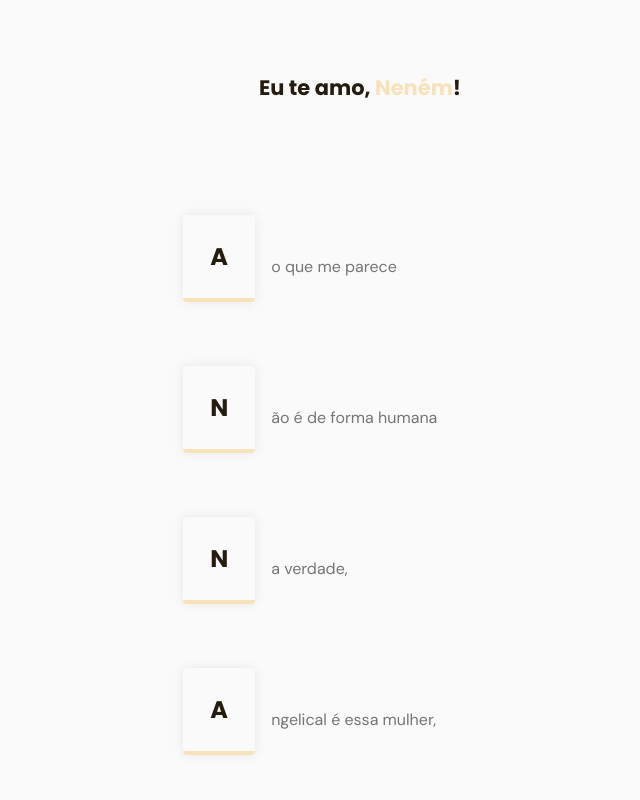
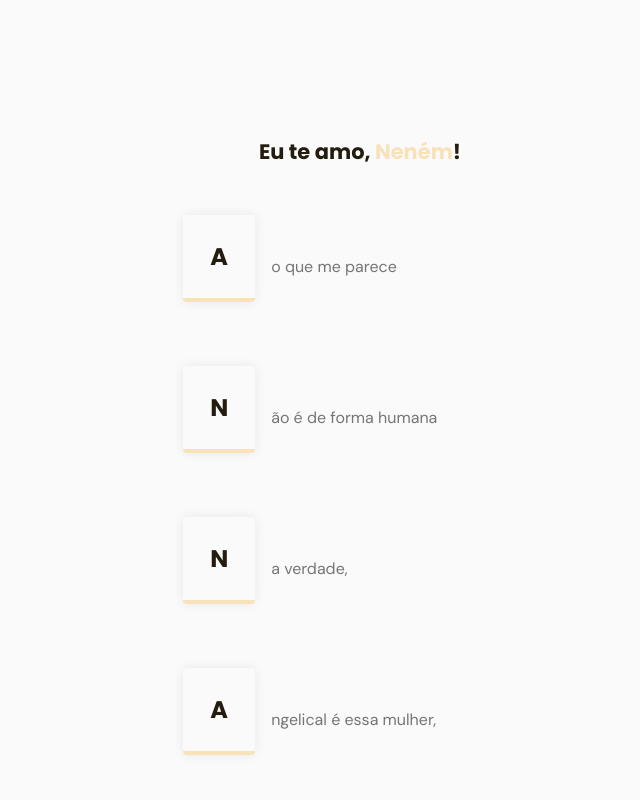
Before and after one commit to ManoelPradoMark22/anna-paula-acrostico, a plain HTML site: page index.html in a window 1280 px wide. Shown: the top 800 px of the page, without its empty margins (280-920 px from the left). Drawn offline with nearby package versions, Linux system fonts and the light colour scheme.

Commit message:
margin top

```diff
--- a/index.html
+++ b/index.html
@@ -33,9 +33,9 @@
       <!-- acrosticos -->
       <section class="section" id="acrosticos">
         <div class="container grid">
-          <header>
+          <div style="display: flex; align-items: center; justify-self:center; margin-top: 4rem;">
             <h2 class="title logo">Eu te amo, <span>Neném</span>!</h2>
-          </header>
+          </div>
           <div class="pagination-container">
             <!-- Controles de Paginação -->
             <!-- <div class="pagination">
--- a/style.css
+++ b/style.css
@@ -120,6 +120,7 @@ body {
 }
 
 .section header {
+  margin-top: 4rem;
   margin-bottom: 4rem;
 }
 
```
